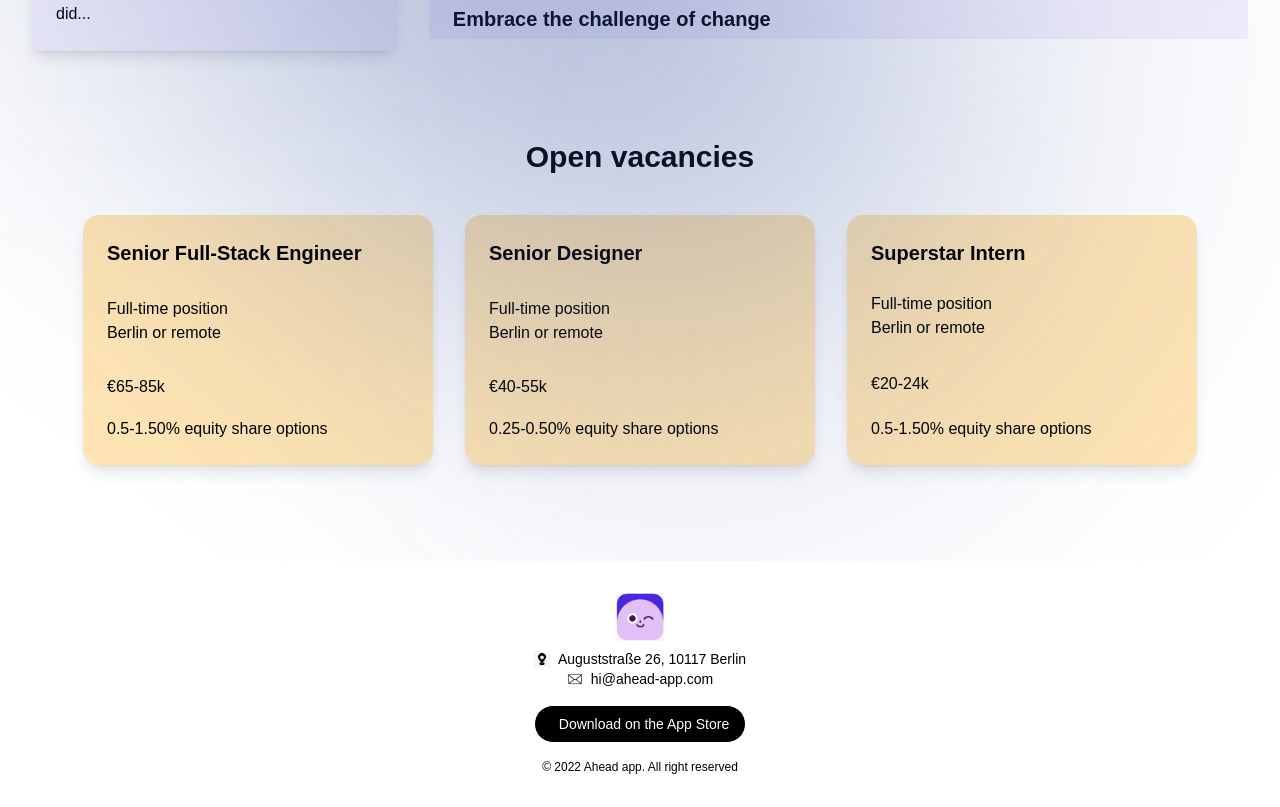
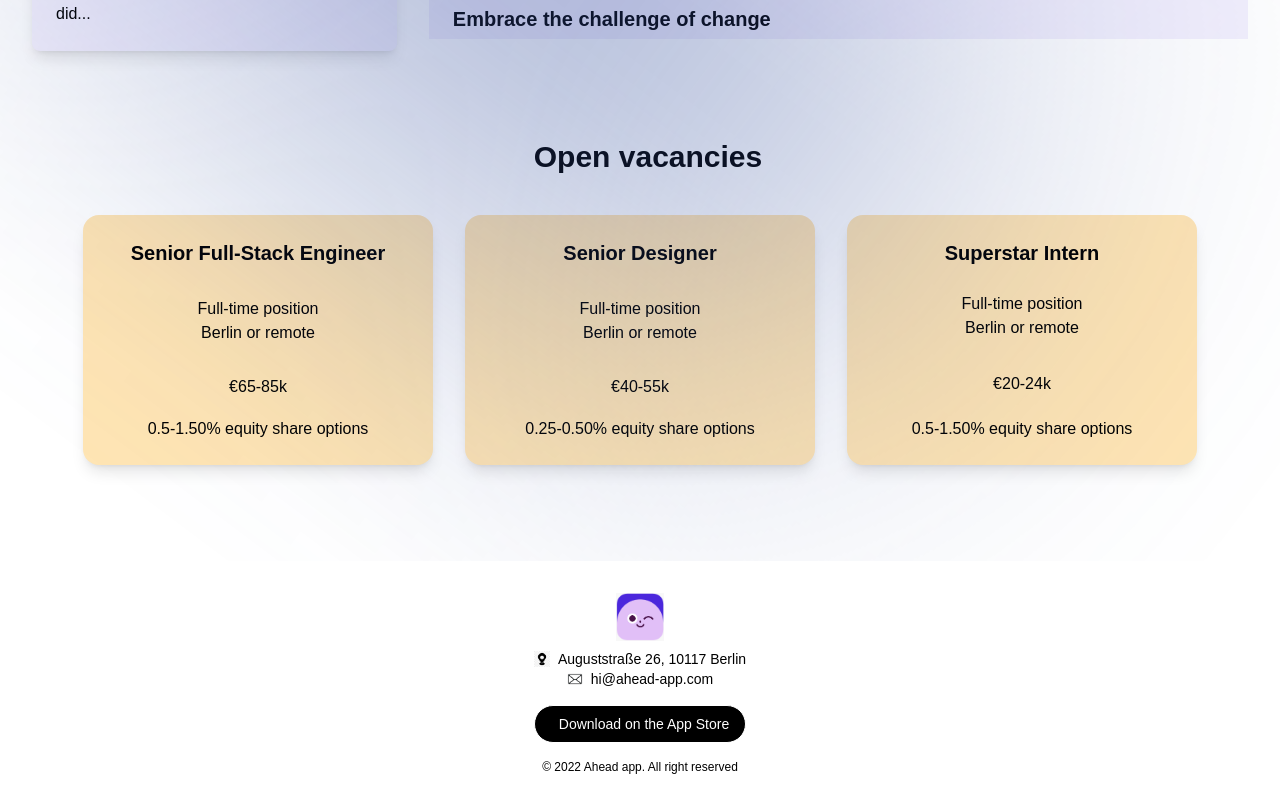
Before and after one commit to sanmevv/ahead, a Next.js app: page / in a window 1280 px wide. Shown: the part 4020-4827 px from the top of the page. Built offline with nearby package versions, Linux system fonts and the light colour scheme; a web font is replaced by a local one.

Commit message:
card content resized

```diff
--- a/sections/Feedback.jsx
+++ b/sections/Feedback.jsx
@@ -13,11 +13,12 @@ const VacanciesSection = () => (
       viewport={{ once: true, amount: 0.25 }}
     >
       <motion.h2
-        variants={fadeIn('up')}
-        className="text-center font-bold text-2xl lg:text-3xl mb-10"
-      >
-        Open vacancies
-      </motion.h2>
+  variants={fadeIn('up')}
+  className="text-center font-bold text-2xl lg:text-3xl mb-10 ml-4"
+>
+  Open vacancies
+</motion.h2>
+
       <motion.div
         variants={staggerContainer}
         className="flex flex-col lg:flex-row justify-center items-center gap-8 mb-8 lg:mb-12" // Adjust margin-bottom as needed
@@ -28,13 +29,13 @@ const VacanciesSection = () => (
           variants={fadeIn('left')}
           className={styles.card}
         >
-          <h3 className="font-bold text-xl mb-4">Senior Full-Stack Engineer</h3>
-          <ul className="text-m mb-4">
+          <h3 className="font-bold text-xl text-center mb-4">Senior Full-Stack Engineer</h3>
+          <ul className="text-m text-center mb-4">
             <li>Full-time position</li>
             <li>Berlin or remote</li>
           </ul>
-          <p className="text-m mb-1">€65-85k</p>
-          <p className="text-s">0.5-1.50% equity share options</p>
+          <p className="text-m text-center mb-1">€65-85k</p>
+          <p className="text-s text-center">0.5-1.50% equity share options</p>
         </motion.div>
 
         {/* Senior Designer Card */}
@@ -42,13 +43,13 @@ const VacanciesSection = () => (
           variants={fadeIn('up')}
           className={styles.card}
         >
-          <h3 className="font-bold text-xl mb-4">Senior Designer</h3>
-          <ul className="text-m mb-4">
+          <h3 className="font-bold text-xl text-center mb-4">Senior Designer</h3>
+          <ul className="text-m  text-center mb-4">
             <li>Full-time position</li>
             <li>Berlin or remote</li>
           </ul>
-          <p className="text-m mb-1">€40-55k</p>
-          <p className="text-s">0.25-0.50% equity share options</p>
+          <p className="text-m  text-center mb-1">€40-55k</p>
+          <p className="text-s text-center">0.25-0.50% equity share options</p>
         </motion.div>
 
         {/* Superstar Intern Card */}
@@ -56,13 +57,13 @@ const VacanciesSection = () => (
           variants={fadeIn('right')}
           className={styles.card}
         >
-          <h3 className="font-bold text-xl mb-2">Superstar Intern</h3>
-          <ul className="text-m mb-4">
+          <h3 className="font-bold text-xl text-center mb-2">Superstar Intern</h3>
+          <ul className="text-m  text-center mb-4">
             <li>Full-time position</li>
             <li>Berlin or remote</li>
           </ul>
-          <p className="text-m mb-1">€20-24k</p>
-          <p className="text-s">0.5-1.50% equity share options</p>
+          <p className="text-m text-center mb-1">€20-24k</p>
+          <p className="text-s text-center">0.5-1.50% equity share options</p>
         </motion.div>
       </motion.div>
     </motion.div>
```
